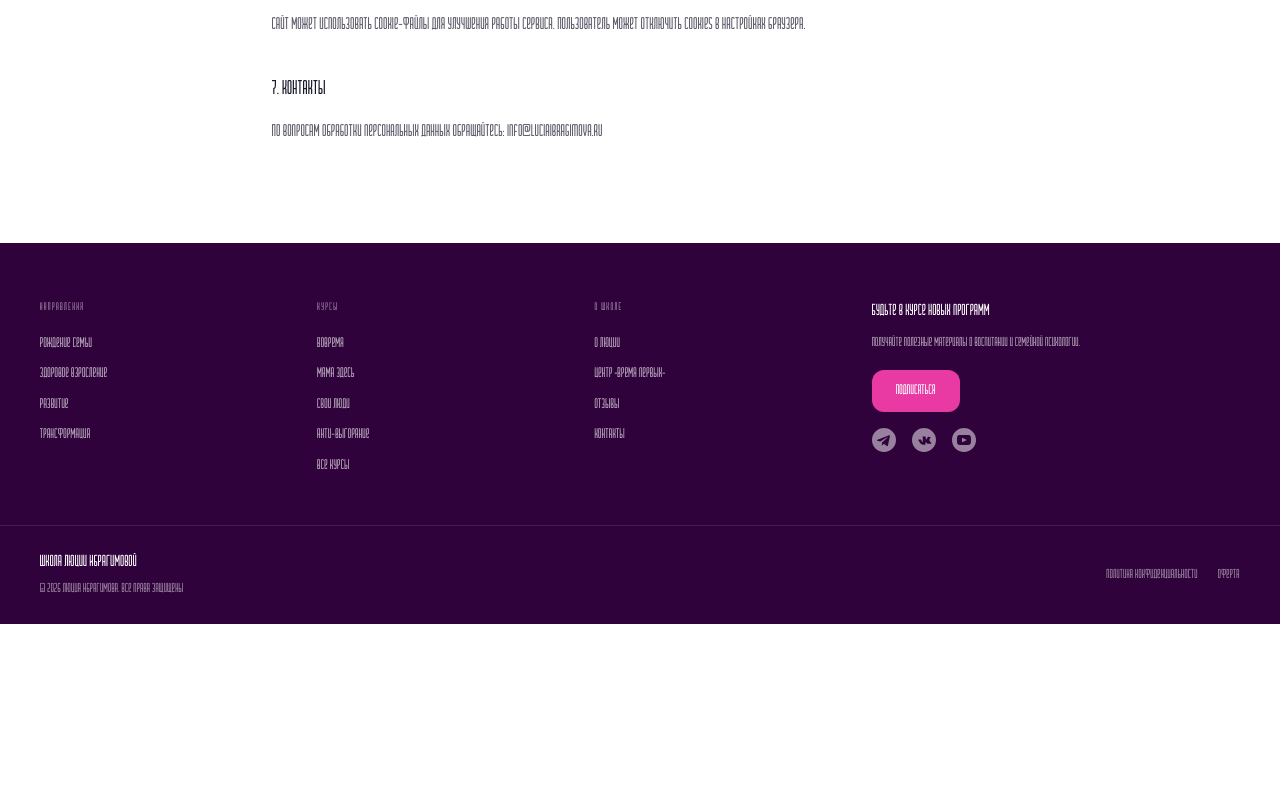
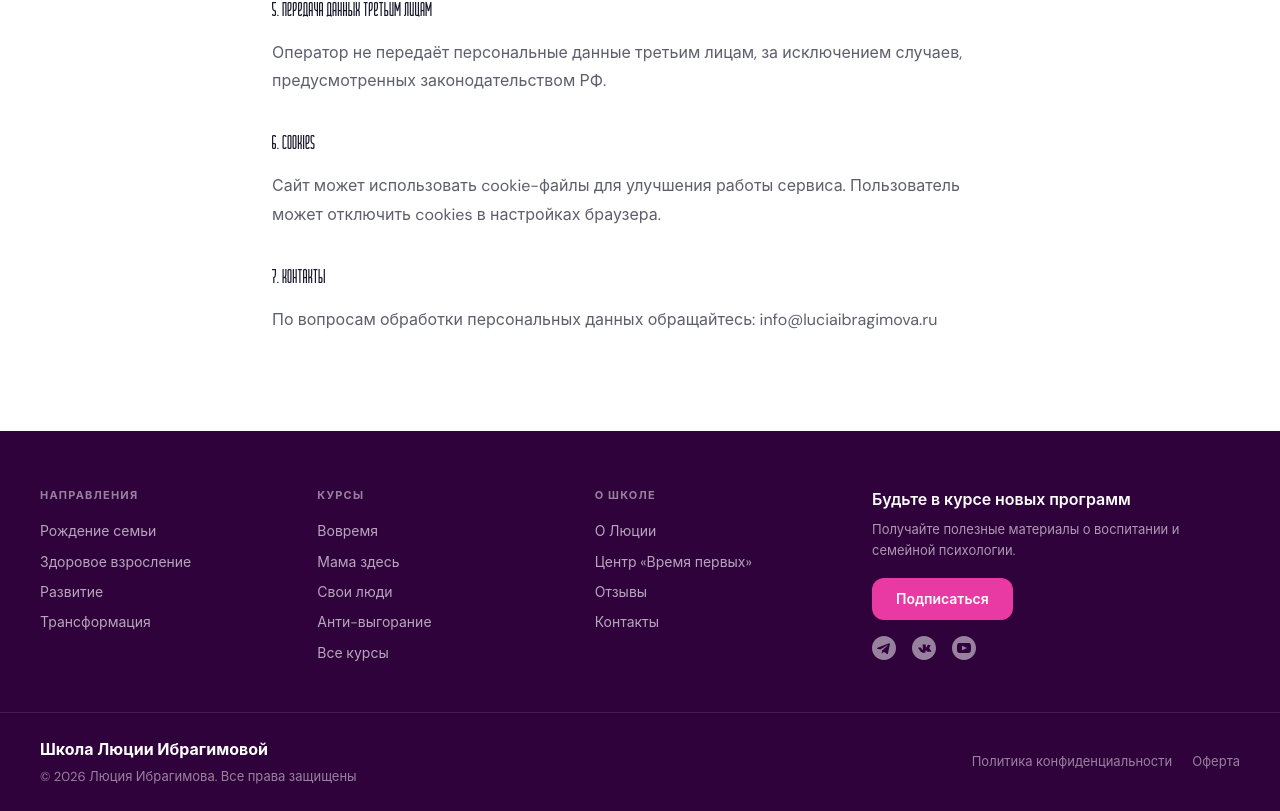
Before and after one commit to Kapustin-Team/luciaibragimova.ru, a Next.js app: page /privacy in a window 1280 px wide. Shown: the part 836-1647 px from the top of the page. Before the commit the page ends 1460 px from the top, so only its background shows below. Built offline with nearby package versions, Linux system fonts and the light colour scheme.

Commit message:
fix: Cramaten only for headings, DM Sans back for body text
- Body text: DM Sans 400, 16px (restored)
- Headings (h1-h3): Cramaten 500 (accent font)
- Renamed --font-serif to --font-heading for clarity
- Re-added Google Fonts import for DM Sans

```diff
--- a/src/app/courses/[slug]/course.module.sass
+++ b/src/app/courses/[slug]/course.module.sass
@@ -520,7 +520,7 @@
   text-decoration: line-through
 
 .tariffPrice
-  font-family: var(--font-serif)
+  font-family: var(--font-heading)
   font-size: 32px
   font-weight: 700
   color: var(--text-dark)
@@ -781,7 +781,7 @@
 // ─── Tariff name ──────────────────
 
 .tariffName
-  font-family: var(--font-serif)
+  font-family: var(--font-heading)
   font-size: 24px
   font-weight: 600
   color: var(--text-dark)
--- a/src/app/globals.css
+++ b/src/app/globals.css
@@ -1,3 +1,5 @@
+@import url('https://fonts.googleapis.com/css2?family=DM+Sans:ital,opsz,wght@0,9..40,400;0,9..40,500;0,9..40,700&display=swap');
+
 @font-face {
   font-family: 'Cramaten';
   src: url('/fonts/Cramaten.ttf') format('truetype');
@@ -14,8 +16,8 @@
 
 :root {
   /* ===== Fonts ===== */
-  --font-sans: 'Cramaten', -apple-system, 'Helvetica Neue', Arial, sans-serif;
-  --font-serif: 'Cramaten', -apple-system, 'Helvetica Neue', Arial, sans-serif;
+  --font-sans: 'DM Sans', -apple-system, 'Helvetica Neue', Arial, sans-serif;
+  --font-heading: 'Cramaten', -apple-system, 'Helvetica Neue', Arial, sans-serif;
 
   /* ===== Colors — Backgrounds ===== */
   --bg-body: #ffffff;
@@ -139,15 +141,15 @@ body {
   background: var(--bg-body);
   color: var(--text-dark);
   font-family: var(--font-sans);
-  font-weight: 500;
-  font-size: 17px;
+  font-weight: 400;
+  font-size: 16px;
   line-height: 1.6;
   -webkit-font-smoothing: antialiased;
   overflow-x: hidden;
 }
 
-h1, h2, h3, h4 {
-  font-family: var(--font-serif);
+h1, h2, h3 {
+  font-family: var(--font-heading);
   font-weight: 500;
 }
 
--- a/src/components/organisms/Header/Header.module.sass
+++ b/src/components/organisms/Header/Header.module.sass
@@ -32,7 +32,7 @@
     height: 30px
 
 .logoText
-  font-family: var(--font-serif)
+  font-family: var(--font-heading)
   font-weight: 600
   font-size: 18px
   color: var(--text-dark)
--- a/src/components/organisms/Hero/Hero.module.sass
+++ b/src/components/organisms/Hero/Hero.module.sass
@@ -62,7 +62,7 @@
     order: 1
 
 .title
-  font-family: var(--font-serif)
+  font-family: var(--font-heading)
   font-size: clamp(40px, 5vw, 64px)
   font-weight: 600
   color: #ffffff
```
